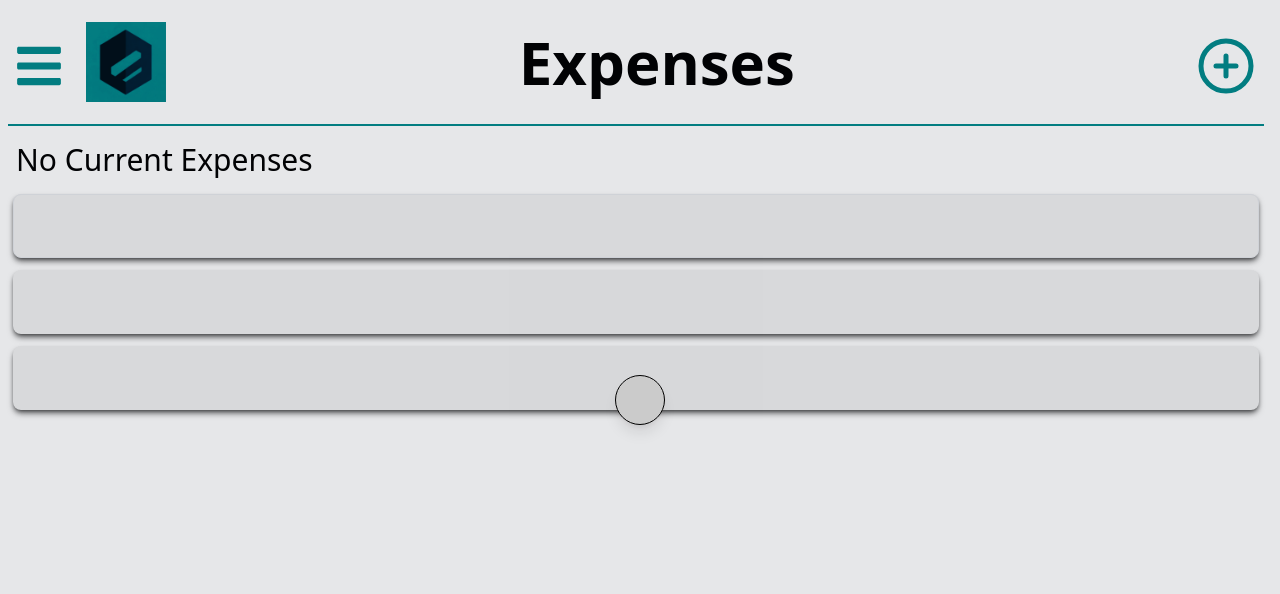
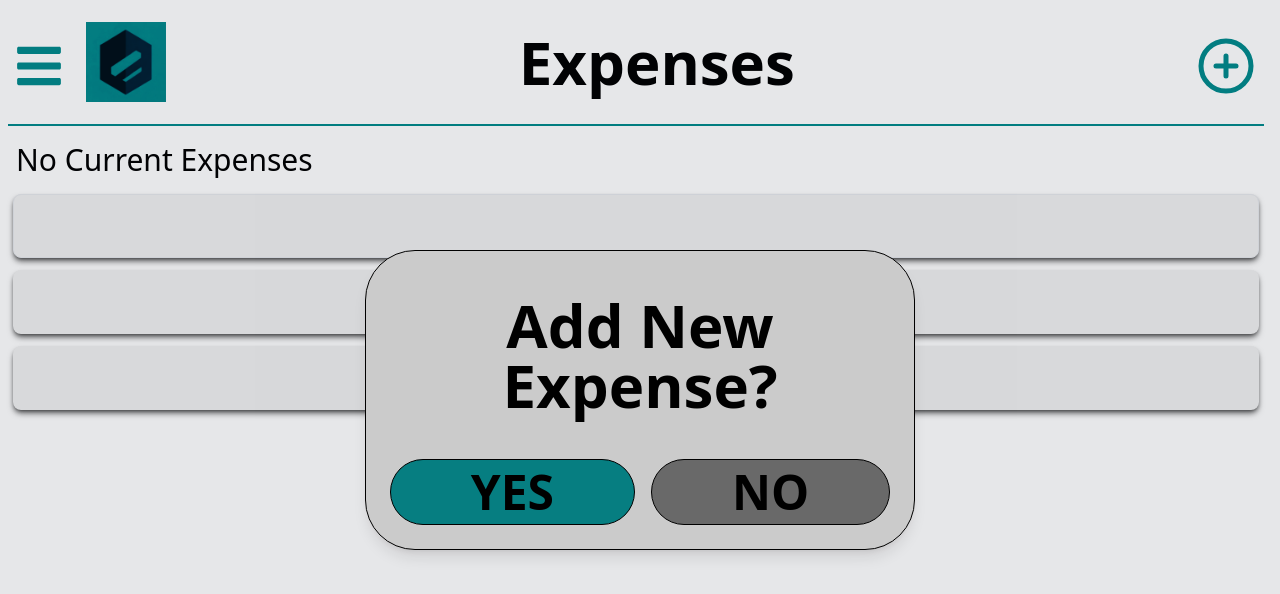
Before and after one commit to Garcia-Tony/ProBudgetApp, a React (Vite) app in the folder client/: page /home in a window 1280 px wide. Both pictures are taken after a click on the button 1226 px from the left and 59 px from the top of the page. Shown: the top 594 px of the page. Built offline with nearby package versions, Linux system fonts and the light colour scheme.

Commit message:
Create a 'Add New Expense?' popup with yes and no option

```diff
--- a/client/src/Pages/Home.tsx
+++ b/client/src/Pages/Home.tsx
@@ -70,7 +70,18 @@
 
         {expense && (
           <div className="fixed inset-0 flex items-center justify-center bg-gray-900 bg-opacity-10">
-            <div className="rounded-[50px] bg-[#cbcbcb] p-6 px-6 rounded shadow-lg text-center border border-black "></div>
+            <div className="rounded-[50px] bg-[#cbcbcb] p-6 px-6 rounded shadow-lg text-center border border-black ">
+              <h3 className="md:text-6xl text-5xl font-bold mb-5 mt-5 text-black font-extrabold">
+                Add New <br />
+                Expense?
+              </h3>
+              <button className="md:text-5xl md:px-20 mt-6 px-18 text-4xl font-bold py-2 px-12 bg-[#067E81] text-black border border-black rounded-full">
+                YES
+              </button>
+              <button className="md:text-5xl md:px-20 mt-6 px-18 text-4xl font-bold py-2 px-14 ml-4 bg-[#696969] text-black border border-black rounded-full">
+                NO
+              </button>
+            </div>
           </div>
         )}
       </div>
```
